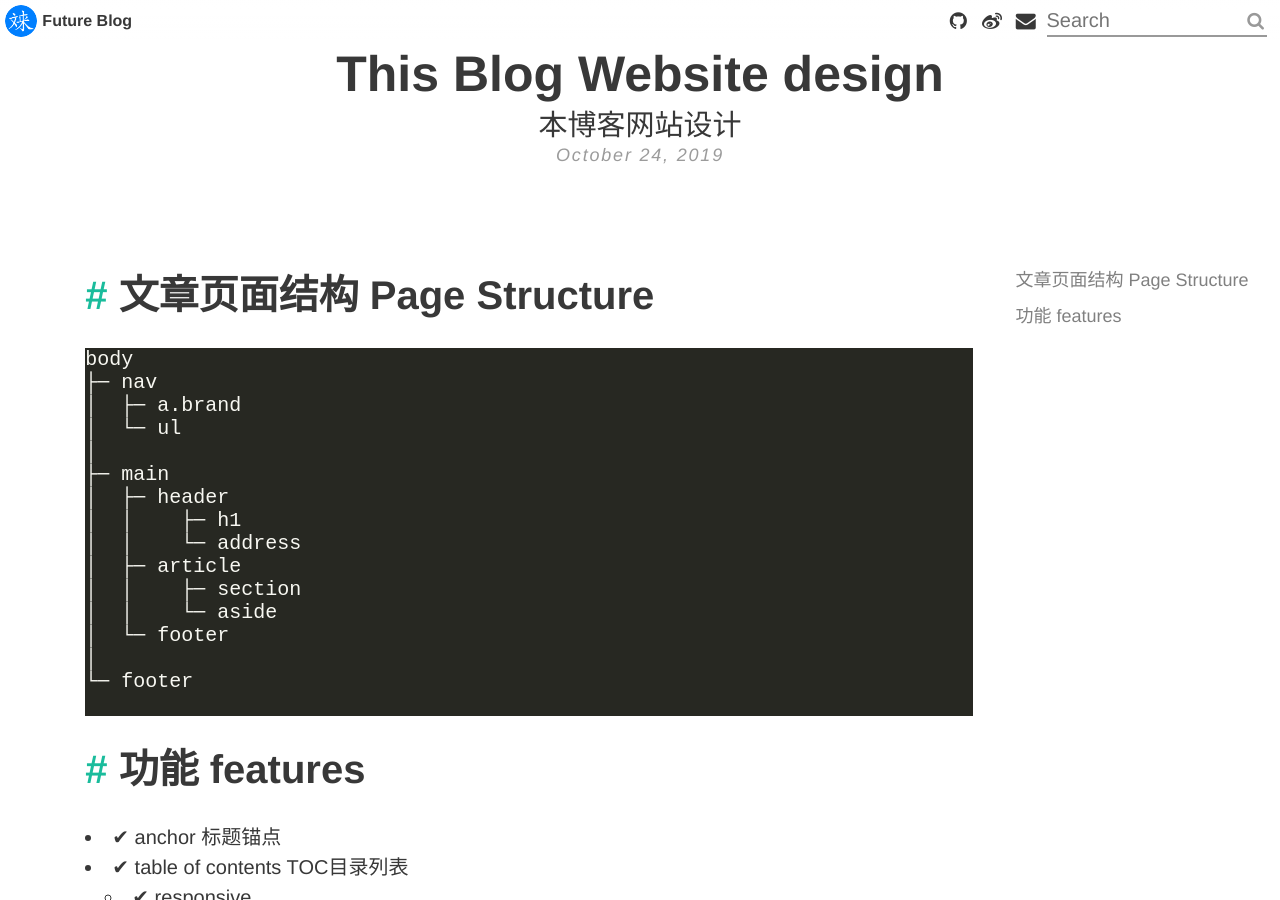
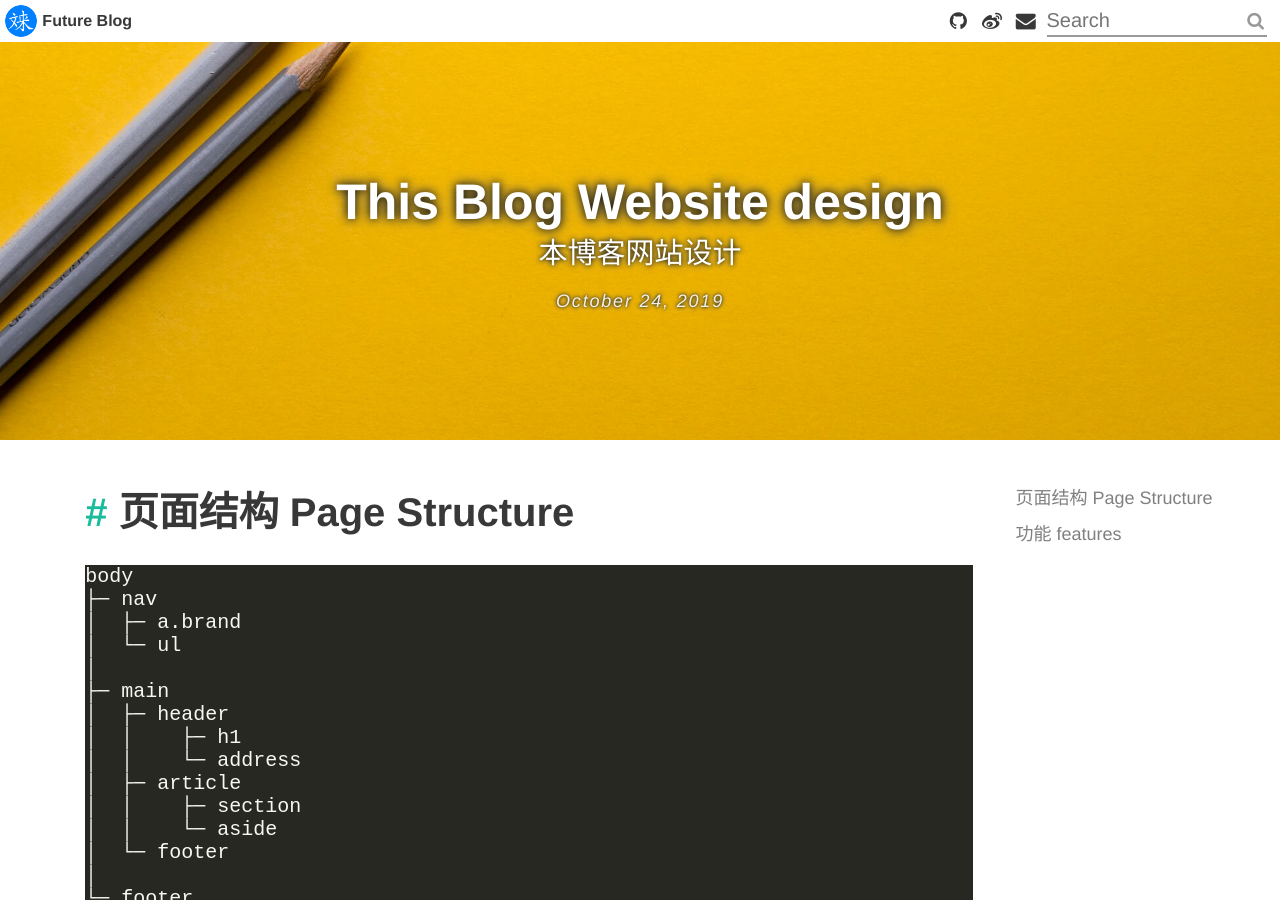
Before and after one commit to NewFuture/blog, a Jekyll site: the page built from _posts/2019-10-24-blog-design.md, in a window 1280 px wide and 900 px high. Built offline with Jekyll 4.4.1, drawn with Linux system fonts in a browser that asks for light colours.

Commit message:
feat: add feature images

````diff
--- a/_posts/2019-10-24-blog-design.md
+++ b/_posts/2019-10-24-blog-design.md
@@ -2,13 +2,14 @@
 layout: post
 title: This Blog Website design
 subtitle: 本博客网站设计
+img: /assets/img/blog-design/joanna-kosinska.jpg
 private: true
 tags:
   - Jekyll
   - Front-End
 ---
 
-## 文章页面结构 Page Structure {#page-structure}
+## 页面结构 Page Structure {#page-structure}
 
 ```
 body
````
Also changed, not shown: _posts/2018-11-06-css-specificity.md (+1 -0 lines), assets/img/blog-design/joanna-kosinska.jpg (added), assets/img/css-specificity/cover-pankaj-patel.jfif (added).
